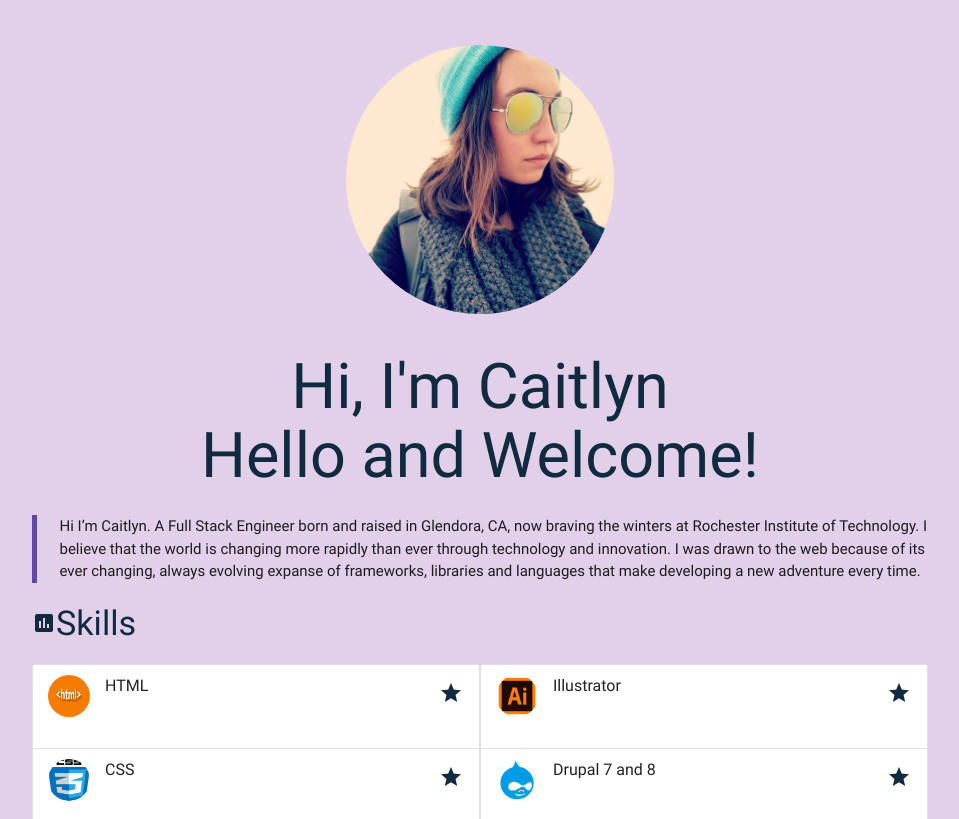
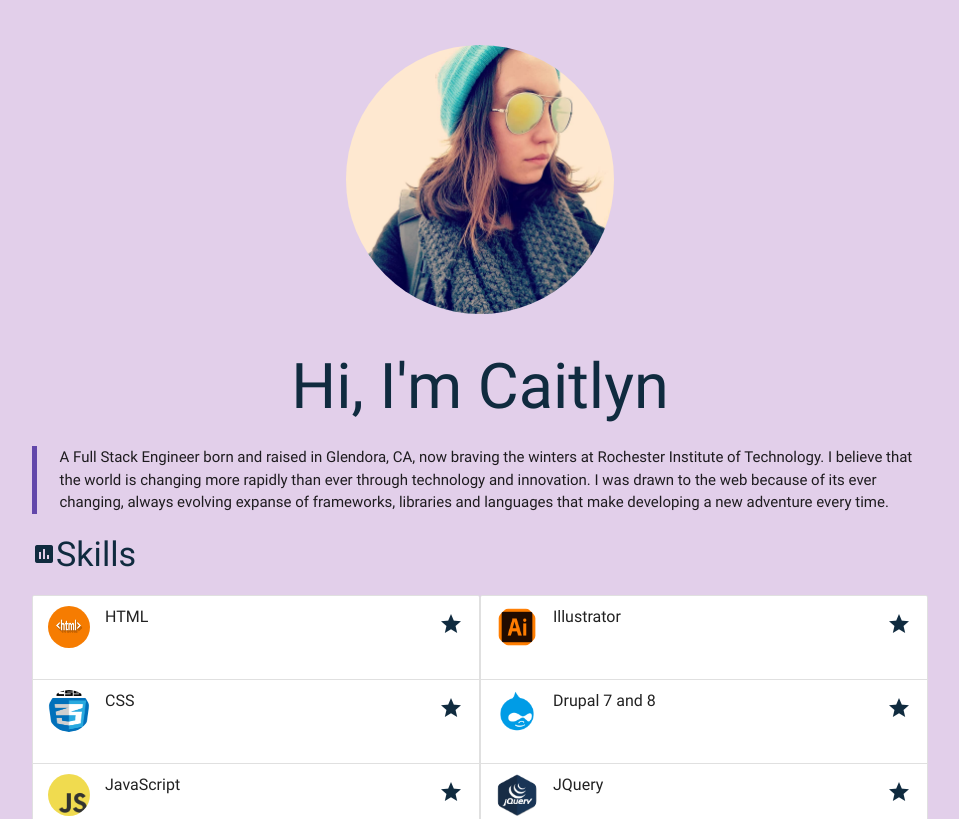
Before and after one commit to BooitsDaly/BooitsDaly.github.io, a plain HTML site: page index.html in a window 1280 px wide. Shown: the top 819 px of the page, without its empty margins (160-1119 px from the left). Drawn offline with nearby package versions, Linux system fonts and the light colour scheme.

Commit message:
content update

```diff
--- a/index.html
+++ b/index.html
@@ -28,10 +28,10 @@
     <div class="container">
         <div class="intro center-align">
             <img src="assets/me.jpg" alt="Caitlyn" class="circle responsive-img me">
-            <h1>Hi, I'm Caitlyn<br> Hello and Welcome!</h1>
+            <h1>Hi, I'm Caitlyn</h1>
         </div>
         <div class="aboutme">
-            <blockquote>Hi I’m Caitlyn. A Full Stack Engineer born and raised in Glendora, CA, now braving the winters at
+            <blockquote>A Full Stack Engineer born and raised in Glendora, CA, now braving the winters at
                 Rochester Institute of Technology. I believe that the world is changing more rapidly than ever through
                 technology and innovation. I was drawn to the web because of its ever changing,
                 always evolving expanse of frameworks, libraries and languages that make developing a new adventure every time.
@@ -174,7 +174,7 @@
                 <div class="col s12 m12">
                     <div class="card-panel card-style">
                             <span>
-                                RIT Maps | Web Developer | <a href="https://maps.rit.edu/">https://maps.rit.edu/</a><br>
+                                RIT Maps | Web Developer | <a href="https://maps.rit.edu/">https://maps.rit.edu/m</a><br>
                                 RIT maps is an innovative mapping system for the RIT community. This interactive map was built and designed
                                 around the Mapbox API and uses an enterprise data management system to populate data elements. RIT maps is a
                                 continual work in progress where the goal is to allow easy use by the entire RIT community through the years.
```
